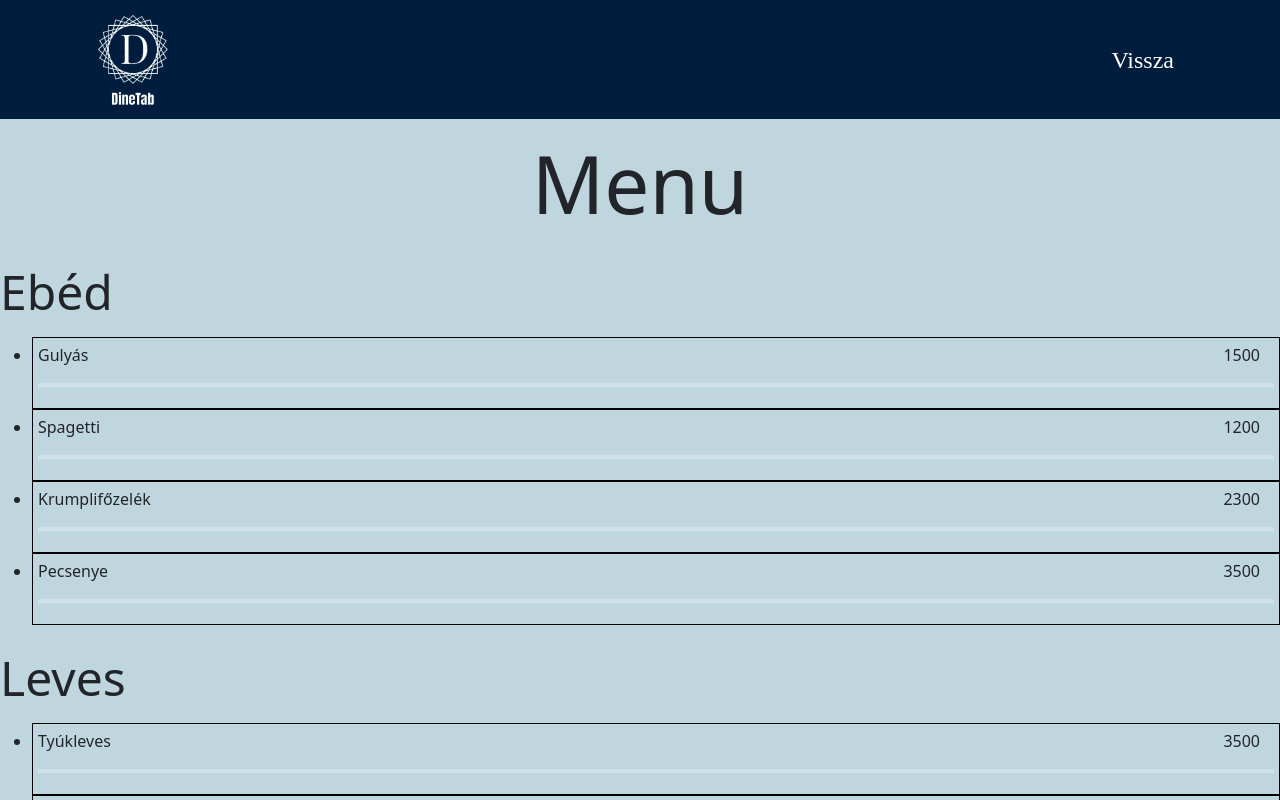
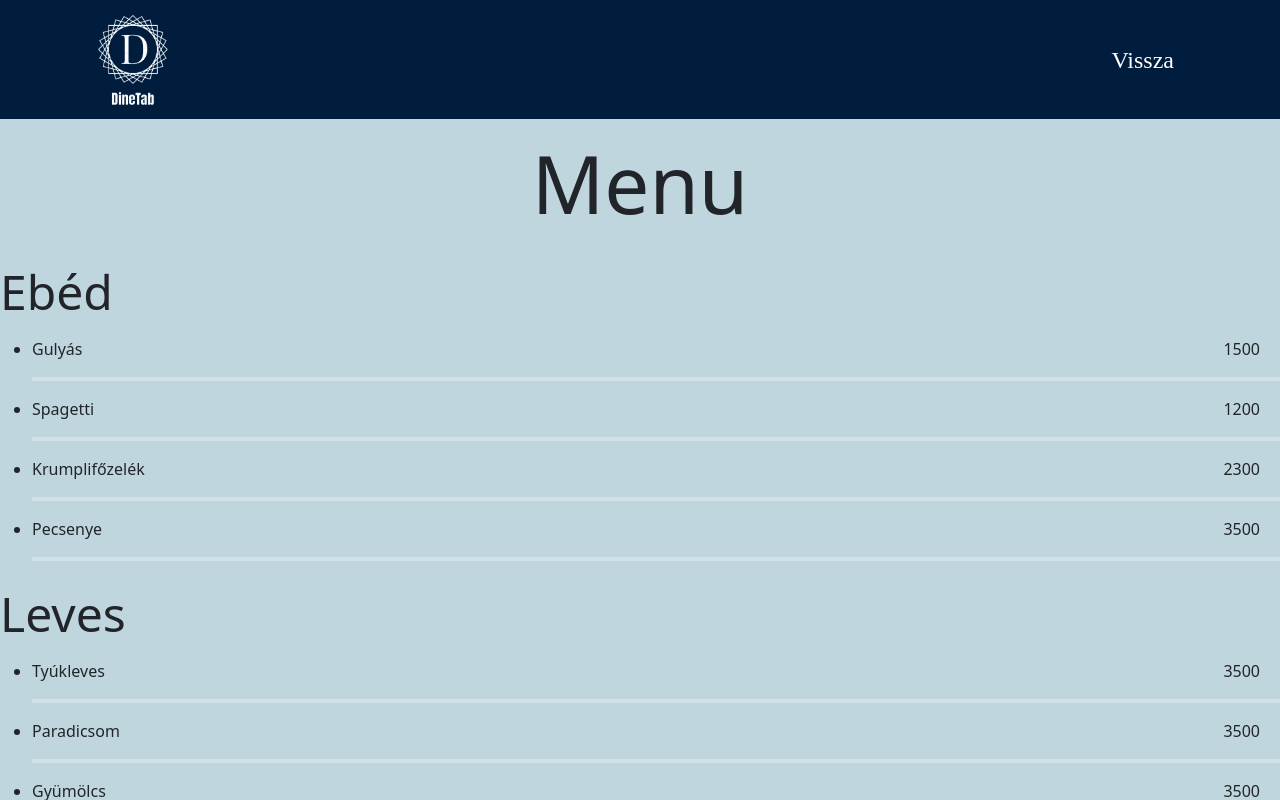
Before and after one commit to dudigeri0303/Temalab, a React (Vite) app in the folder TemalabFrontEnd/: page /Menu in a window 1280 px wide. Shown: the top 800 px of the page. Built offline with nearby package versions, Linux system fonts and the light colour scheme; a web font is replaced by a local one.

Commit message:
egyedi li

```diff
--- a/TemalabFrontEnd/src/App.css
+++ b/TemalabFrontEnd/src/App.css
@@ -234,7 +234,7 @@ footer a:hover {
   right: 20px;
 }
 
-li {
+li-oph {
   border: 1px solid black;
   padding: 5px;
 }
--- a/TemalabFrontEnd/src/sections/CreateRestaurant.jsx
+++ b/TemalabFrontEnd/src/sections/CreateRestaurant.jsx
@@ -62,7 +62,7 @@ export default function CreateRestaurant() {
 
   //object to array, majd végigmappol a listán és minden kulcshoz/naphoz hozzárendel egy listaelemet-t, ami a nyitvatartást tartalmazza
   const updatedOpeningHours = Object.entries(daysWithOpeningHours).map(
-    (day) => <li key={day}>{day}</li>
+    (day) => <li className="li-oph" key={day}>{day}</li>
   );
 
   const addDayOpeningHour = () => {
```
